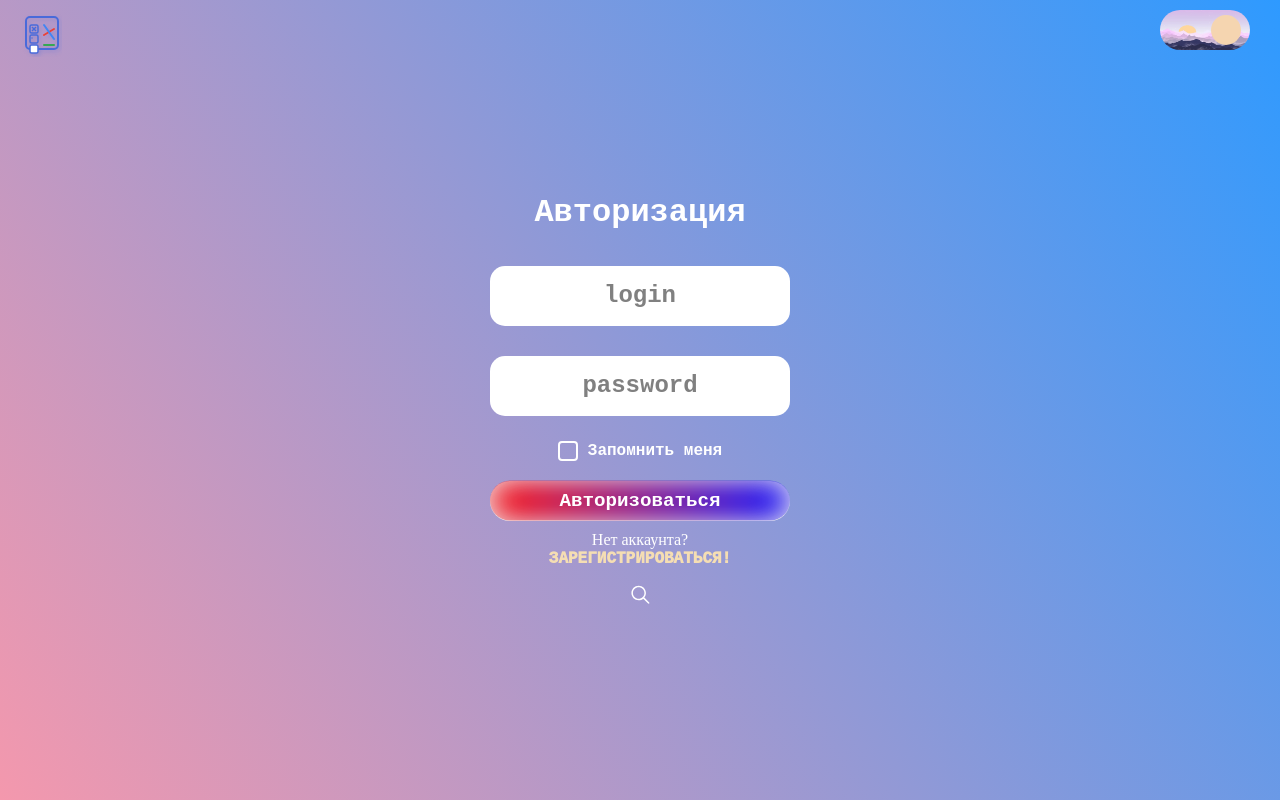
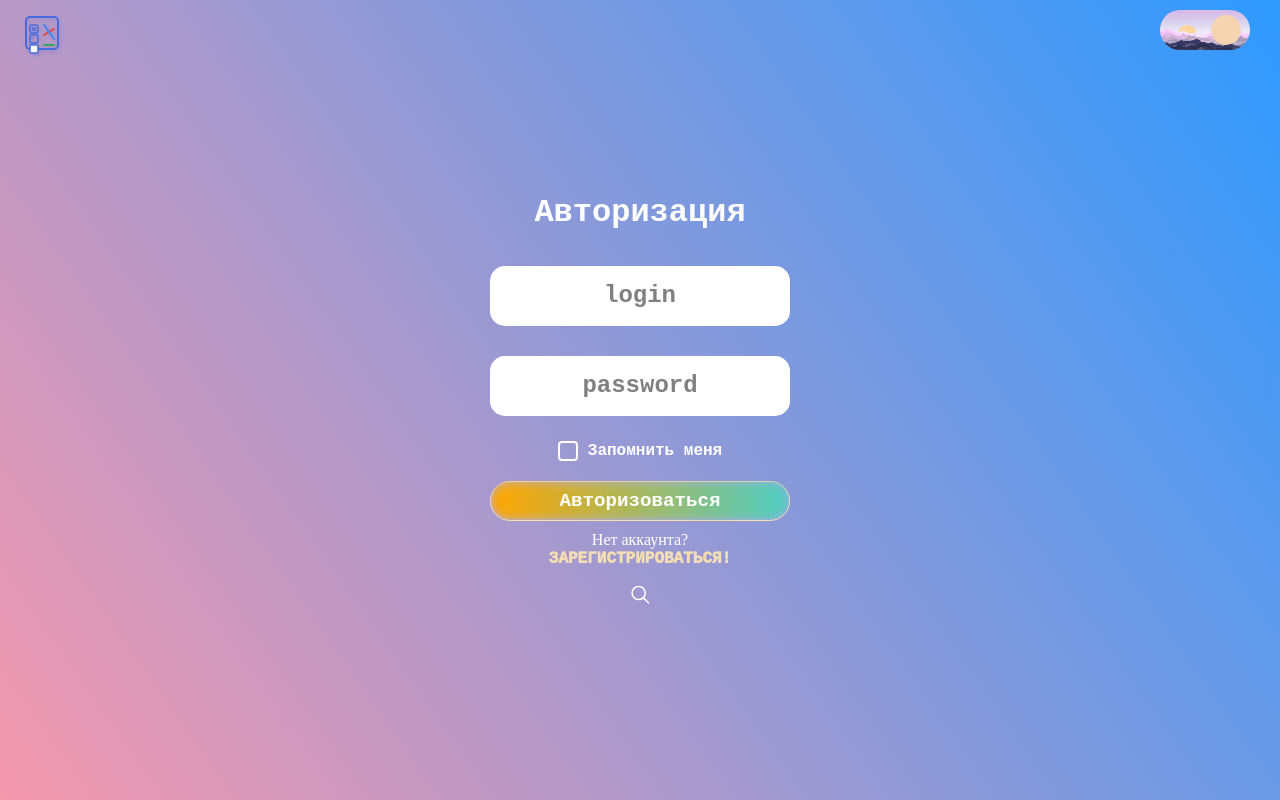
Before and after one commit to YuriSilenok/23-2P9_adaptive_testing, a React (Vite) app: page /users/autorize in a window 1280 px wide. Built offline with nearby package versions, Linux system fonts and the light colour scheme.

Commit message:
Button style update

```diff
--- a/src/main.jsx
+++ b/src/main.jsx
@@ -1,7 +1,10 @@
 import { createRoot } from 'react-dom/client'
 import './styles/main.css'
 import RoutePaths from './Static/Routes'
+import  React from 'react'
 
 createRoot(document.getElementById('root')).render(
-  RoutePaths()
+  <React.StrictMode>
+    <RoutePaths />
+  </React.StrictMode>
 )
--- a/src/styles/Base/_base.scss
+++ b/src/styles/Base/_base.scss
@@ -52,7 +52,7 @@ body {
   transition: box-shadow 0.3s, transform 0.5s;
 
   &::placeholder {
-    color: var(--placeholder-color);
+    color: gray ;
   }
 
 
@@ -69,13 +69,14 @@ body {
 .main_button {
   @include size;
   height: 40px;
-  border: none;
+  border: solid 1px wheat ;
   border-radius: 20px;
   color: white;
   font-weight: 700;
   font-family: 'Courier New', Courier, monospace;
   font-size: larger;
   position: relative;
+  background-color: rgba(255, 255, 255, 0.185);
   transition: all 0.4s ease;
   scale: 1;
 
@@ -83,23 +84,24 @@ body {
     @include pseudoelement;
     border-radius: 20px;
     transition: .4s;
-    clip-path:view-box;
+    filter: blur(5px);
   }
 
   &::before {
-    background: linear-gradient(90deg, #ff0000, #0000ff);
-    filter: blur(15px);
+    background: var(--button-background);
+    clip-path: view-box;
     opacity: 1;;
   }
 
   &::after {
-    background: linear-gradient(90deg, #4ecdc4, orange);
+    background: var(--button-hover-ground);
     opacity: 0;
   }
 
   &:hover{
 
     transform:scale(1.08);
+    border-color: rgba(255, 255, 255, 0);
 
     &::before {
       opacity: 0;
--- a/src/styles/Components/ThemeSwitcher/_switcher.scss
+++ b/src/styles/Components/ThemeSwitcher/_switcher.scss
@@ -36,7 +36,7 @@
   }
 
   .switcher-circle {
-    transition: 0.7s;
+    transition: 0.5s;
     width: 30px;
     height: 30px;
     border-radius: 50%;
--- a/src/styles/main.css
+++ b/src/styles/main.css
@@ -1,8 +1,6 @@
 @charset "UTF-8";
 /* """ main css file """ */
 :root {
-  --main-width: 250px;
-  --main-height: 290px;
   --top-menu-height: 60px;
   --is-theme-dark: 0;
   --is-theme-light: 1;
@@ -12,18 +10,19 @@
   --bg-color-dark-2: black;
   --backdrop-light: linear-gradient(235deg, var(--bg-color-light-1), var(--bg-color-light-2));
   --backdrop-dark: linear-gradient(235deg, var(--bg-color-dark-1), var(--bg-color-dark-2) );
-  --button-color-1: #4305ed;
-  --button-color-2: #9c108e;
-  --placeholder-color: gray;
+  --button-color-dark-1: #4400ff;
+  --button-color-dark-2: #ff00e6;
+  --button-color-light-1: #4ecdc4;
+  --button-color-light-2: orange;
+  --button-background: linear-gradient(90deg, var(--button-color-light-2), var(--button-color-light-1));
+  --button-hover-ground: linear-gradient(90deg, var(--button-color-dark-2), var(--button-color-dark-1));
 }
 
 .theme-dark {
-  --button-color-1: #4ecdc4;
-  --button-color-2: orange;
-  --input-shadow-color: #5b444c;
-  --input-shadow-width: 50px ;
   --is-theme-dark: 1;
   --is-theme-light: 0;
+  --button-background: linear-gradient(90deg, var(--button-color-dark-2), var(--button-color-dark-1));
+  --button-hover-ground: linear-gradient(90deg, var(--button-color-light-1), var(--button-color-light-2));
 }
 
 * {
@@ -93,10 +92,10 @@ body::after {
   transition: box-shadow 0.3s, transform 0.5s;
 }
 .input::-moz-placeholder {
-  color: var(--placeholder-color);
+  color: gray;
 }
 .input::placeholder {
-  color: var(--placeholder-color);
+  color: gray;
 }
 .input:focus {
   outline: none;
@@ -110,13 +109,14 @@ body::after {
   height: 7.5dvh;
   width: 23.4375dvw;
   height: 40px;
-  border: none;
+  border: solid 1px wheat;
   border-radius: 20px;
   color: white;
   font-weight: 700;
   font-family: "Courier New", Courier, monospace;
   font-size: larger;
   position: relative;
+  background-color: rgba(255, 255, 255, 0.185);
   transition: all 0.4s ease;
   scale: 1;
 }
@@ -132,20 +132,21 @@ body::after {
   z-index: -1;
   border-radius: 20px;
   transition: 0.4s;
+  filter: blur(5px);
+}
+.main_button::before {
+  background: var(--button-background);
   -webkit-clip-path: view-box;
           clip-path: view-box;
-}
-.main_button::before {
-  background: linear-gradient(90deg, #ff0000, #0000ff);
-  filter: blur(15px);
   opacity: 1;
 }
 .main_button::after {
-  background: linear-gradient(90deg, #4ecdc4, orange);
+  background: var(--button-hover-ground);
   opacity: 0;
 }
 .main_button:hover {
   transform: scale(1.08);
+  border-color: rgba(255, 255, 255, 0);
 }
 .main_button:hover::before {
   opacity: 0;
@@ -315,7 +316,7 @@ html {
 }
 
 .switcher-circle {
-  transition: 0.7s;
+  transition: 0.5s;
   width: 30px;
   height: 30px;
   border-radius: 50%;
--- a/src/styles/main.scss
+++ b/src/styles/main.scss
@@ -1,6 +1,8 @@
+// Using Base
 @use './Base/root';
 @use './Base/base';
 
+// Using Components
 @use './Components/Autorize/autorize';
 @use './Components/ThemeSwitcher/switcher';
 @use './Components/Registration/registration';
```
Also changed, not shown: src/styles/Base/_root.scss (+11 -9 lines), 1 other file (tests, documents, lock files or other folders).
